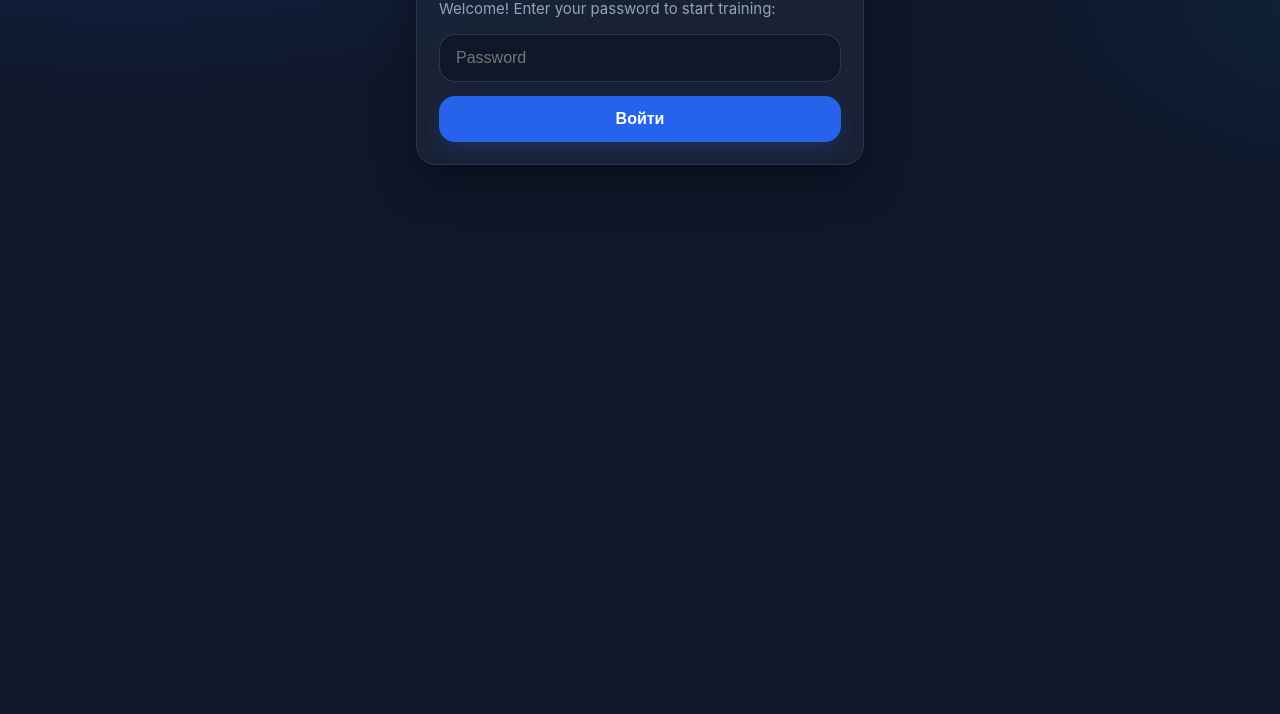
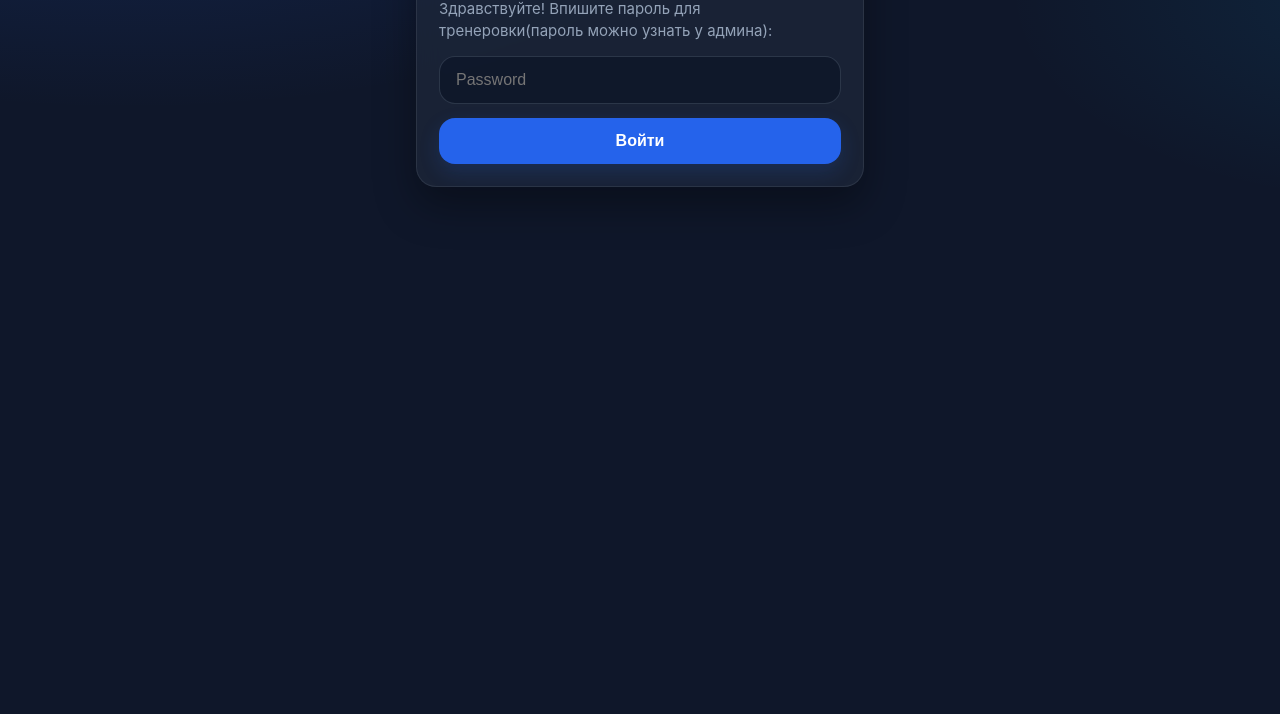
Before and after one commit to kahsurteprazan/TrainerGreender, a plain HTML site: page index.html in a window 1280 px wide. Shown: the part 86-800 px from the top of the page. Drawn offline with Linux system fonts and the light colour scheme.

Commit message:
Modify login section text and error message
Updated the welcome message and button texts in the login section. Adjusted the error message for incorrect password.

```diff
--- a/index.html
+++ b/index.html
@@ -12,7 +12,7 @@
     <section id="screen-login" class="screen">
       <div class="card">
         <h1>Greender Trainer</h1>
-        <p class="subtitle">Welcome! Enter your password to start training:</p>
+        <p class="subtitle">Здравствуйте! Впишите пароль для тренеровки(пароль можно узнать у админа):</p>
         <input id="password-input" type="password" placeholder="Password" autocomplete="off" />
         <p id="login-error" class="error hidden">Incorrect password!</p>
         <button id="login-btn" class="btn btn-primary" type="button">Войти</button>
```
